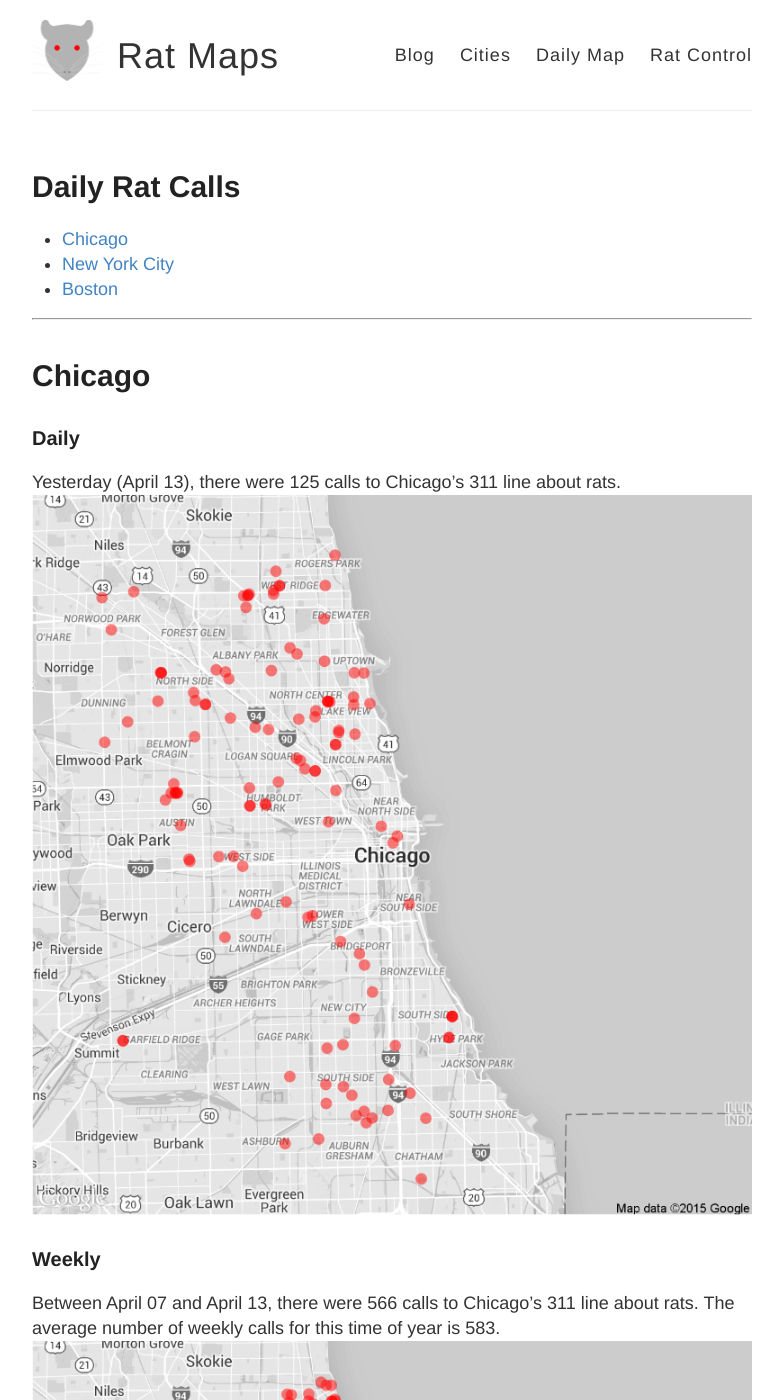
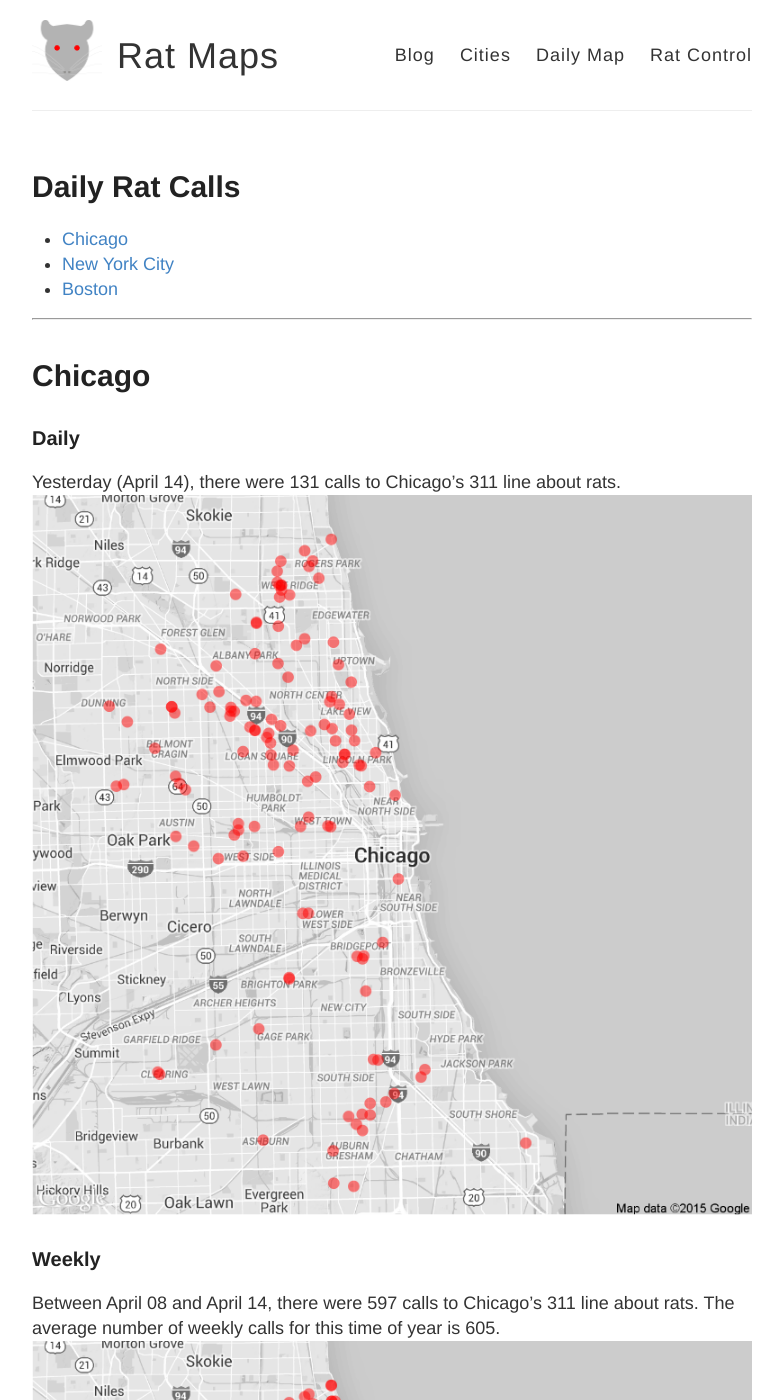
Before and after one commit to DanielHadley/ratmaps, a Jekyll site: the page built from daily.md, in a window 1280 px wide and 1400 px high. Shown: the whole window, without its empty margins (248-1031 px from the left). Built offline with Jekyll 4.4.1, drawn with Linux system fonts in a browser that asks for light colours; comment, search, counter and statistics services are not loaded; some of the changed text lies outside the part shown.

Commit message:
Daily Maps

```diff
--- a/daily.md
+++ b/daily.md
@@ -15,22 +15,22 @@ tags: Chicago NYC weekly daily rats
 
 ### Daily
 
-Yesterday (April 13), there were 125 calls to Chicago's 311 line about rats.
+Yesterday (April 14), there were 131 calls to Chicago's 311 line about rats.
 ![Chicago rat calls to 311 weekly map]({{ site.cityimages }}/daily/Chicago_Rat_Map_Daily.png)
 
 ### Weekly
-Between April 07 and April 13, there were 566 calls to Chicago's 311 line about rats. The average number of weekly calls for this time of year is 583.
+Between April 08 and April 14, there were 597 calls to Chicago's 311 line about rats. The average number of weekly calls for this time of year is 605.
 ![Chicago rat calls to 311 weekly map]({{ site.cityimages }}/daily/Chicago_Rat_Map_Weekly.png)
 ***
 # New York City <a id="nyc"><a>
 
 ### Daily
 
-Yesterday (April 13), there were 8 calls to New York City's 311 line about rats.
+Yesterday (April 14), there were 13 calls to New York City's 311 line about rats.
 ![NYC rat calls to 311 weekly map]({{ site.cityimages }}/daily/NYC_Rat_Map_Daily.png)
 
 ### Weekly
-Between April 07 and April 13, there were 248 calls to New York City's 311 line about rats. The average number of weekly calls for this time of year is 208.
+Between April 08 and April 14, there were 244 calls to New York City's 311 line about rats. The average number of weekly calls for this time of year is 221.
 ![NYC rat calls to 311 weekly map]({{ site.cityimages }}/daily/NYC_Rat_Map_Weekly.png)
 
 Each red dot represents one call about a rat seen in that location. The dots are transparent, so multiple calls from one location will be seen as a solid dot. The usual caveats apply: more calls do not necessarily mean that there are more rats in that location than other parts of the city. A cluster of dots could indicate that one resident is unusually vocal about rodents in his or her neighborhood. Also, more densely populated neighborhoods tend to make more calls to 311.
```
Also changed, not shown: images/pages/daily/Chicago_Rat_Map_Daily.png, images/pages/daily/Chicago_Rat_Map_Weekly.png, images/pages/daily/NYC_Rat_Map_Daily.png, images/pages/daily/NYC_Rat_Map_Weekly.png.
